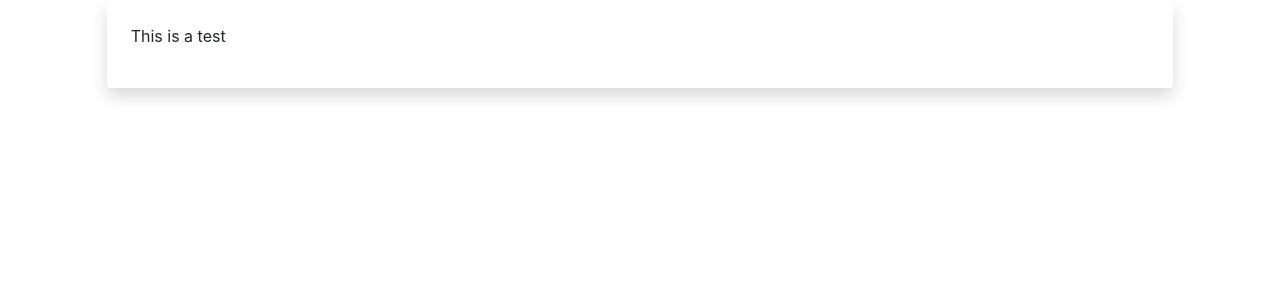
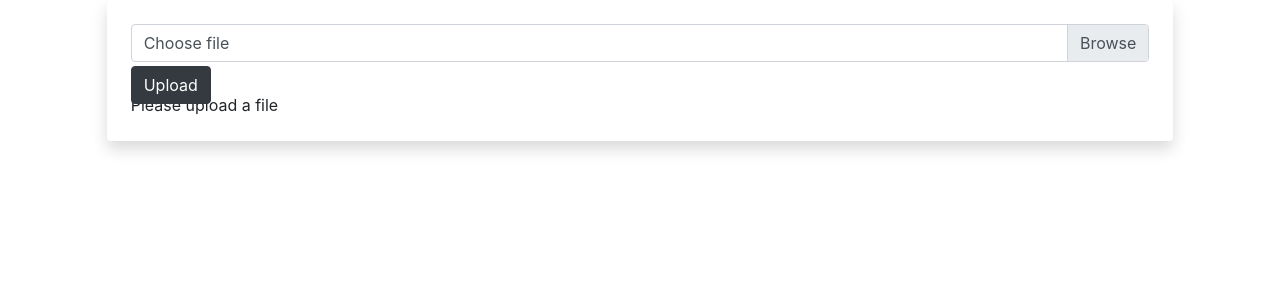
Before and after one commit to climardo/dkxserver, a Flask app: page / in a window 1280 px wide. Shown: the part 232-532 px from the top of the page. Run offline with Flask 2, Linux system fonts and the light colour scheme; parts of the project's set-up code (start-up, migrations or seed data) failed here and were passed over; some libraries are stand-ins or nearby versions.

Commit message:
Upload working, passing file variable to page on successful upload

```diff
--- a/__init__.py
+++ b/__init__.py
@@ -1,5 +1,5 @@
 import os
-from flask import Flask, flash, render_template, request, redirect, url_for
+from flask import Flask, flash, render_template, request, redirect, session, url_for
 from werkzeug.utils import secure_filename
 
 def create_app(test_config=None):
@@ -20,16 +20,11 @@ def create_app(test_config=None):
 
     ALLOWED_EXTENSIONS = {'csv'}
 
-    # a simple page that says hello
-    @app.route('/')
-    def index():
-        return render_template('index.html')
-
     def allowed_file(filename):
         return '.' in filename and \
             filename.rsplit('.', 1)[1].lower() in ALLOWED_EXTENSIONS
 
-    @app.route('/upload', methods=['GET', 'POST'])
+    @app.route('/', methods=['GET', 'POST'])
     def upload_file():
         if request.method == 'POST':
             # check if the post request has the file part
@@ -45,8 +40,9 @@ def create_app(test_config=None):
             if uploaded_file and allowed_file(uploaded_file.filename):
                 csv_file = uploaded_file.stream.read()
                 if csv_file:
-                    return 'Success!'
-                return redirect(url_for('upload_file', uploaded_file=csv_file))
-        return render_template('upload.html')
+                    return render_template('index.html', uploaded_file=csv_file)
+                else:
+                    return redirect(request.url)
+        return render_template('index.html')
 
     return app
--- /dev/null
+++ b/static/scripts.js
@@ -0,0 +1,10 @@
+// Update file-browser text onchange
+const file_browser = document.getElementById("file-browser")
+file_browser.addEventListener("change", update_filename)
+
+function update_filename() {
+    var file_label = document.getElementById("file-label")
+    var filename = file_browser.value.substring(file_browser.value.lastIndexOf('\\') + 1)
+    file_label.innerHTML = filename
+    console.log(filename)
+}
--- a/templates/base.html
+++ b/templates/base.html
@@ -62,6 +62,9 @@
         </div>
     </div>
 
+    <!-- Load internal scripts -->
+    <script src="/static/scripts.js"></script>
+
     <!-- Load extenal scripts -->
     <script src="https://code.jquery.com/jquery-3.3.1.slim.min.js" integrity="sha384-q8i/X+965DzO0rT7abK41JStQIAqVgRVzpbzo5smXKp4YfRvH+8abtTE1Pi6jizo" crossorigin="anonymous"></script>
     <script src="https://stackpath.bootstrapcdn.com/bootstrap/4.3.1/js/bootstrap.min.js" integrity="sha384-JjSmVgyd0p3pXB1rRibZUAYoIIy6OrQ6VrjIEaFf/nJGzIxFDsf4x0xIM+B07jRM" crossorigin="anonymous"></script>
--- a/templates/index.html
+++ b/templates/index.html
@@ -1,5 +1,17 @@
 {% extends "base.html" %}
 
 {% block content %}
-<p>This is a test</p>
+<div class="custom-file">
+    <form method=post enctype=multipart/form-data>
+        <input type="file" class="custom-file-input" name="file" id="file-browser">
+        <label class="custom-file-label" for="customFile" id="file-label">Choose file</label>
+        <button name="update" type="submit" class="btn btn-dark mt-1">Upload</button>
+    </form>
+</div>
+{% if not uploaded_file %}
+    Please upload a file
+{% else %}
+    value of variable: {{ uploaded_file }}
+{% endif %}
+
 {% endblock %}
```
Also changed, not shown: templates/upload.html (deleted, +0 -11 lines).
